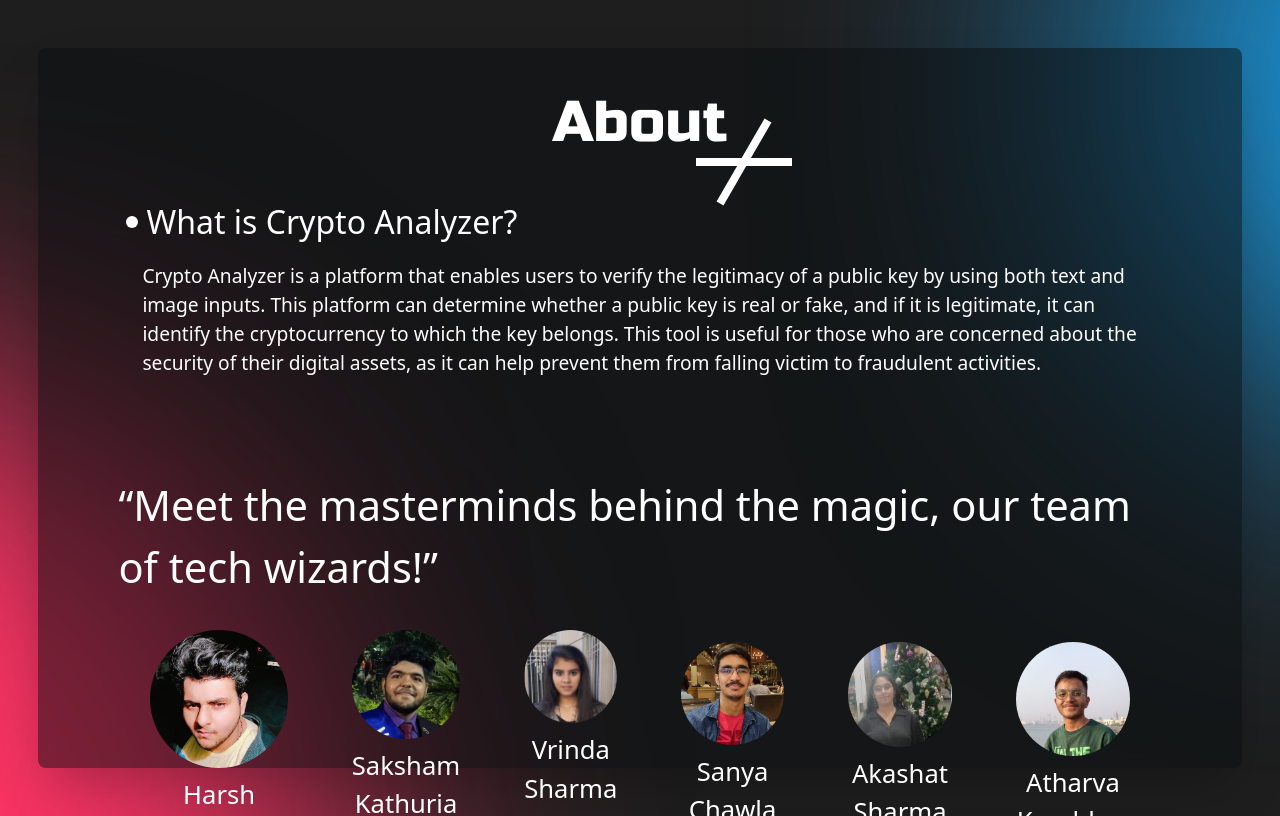
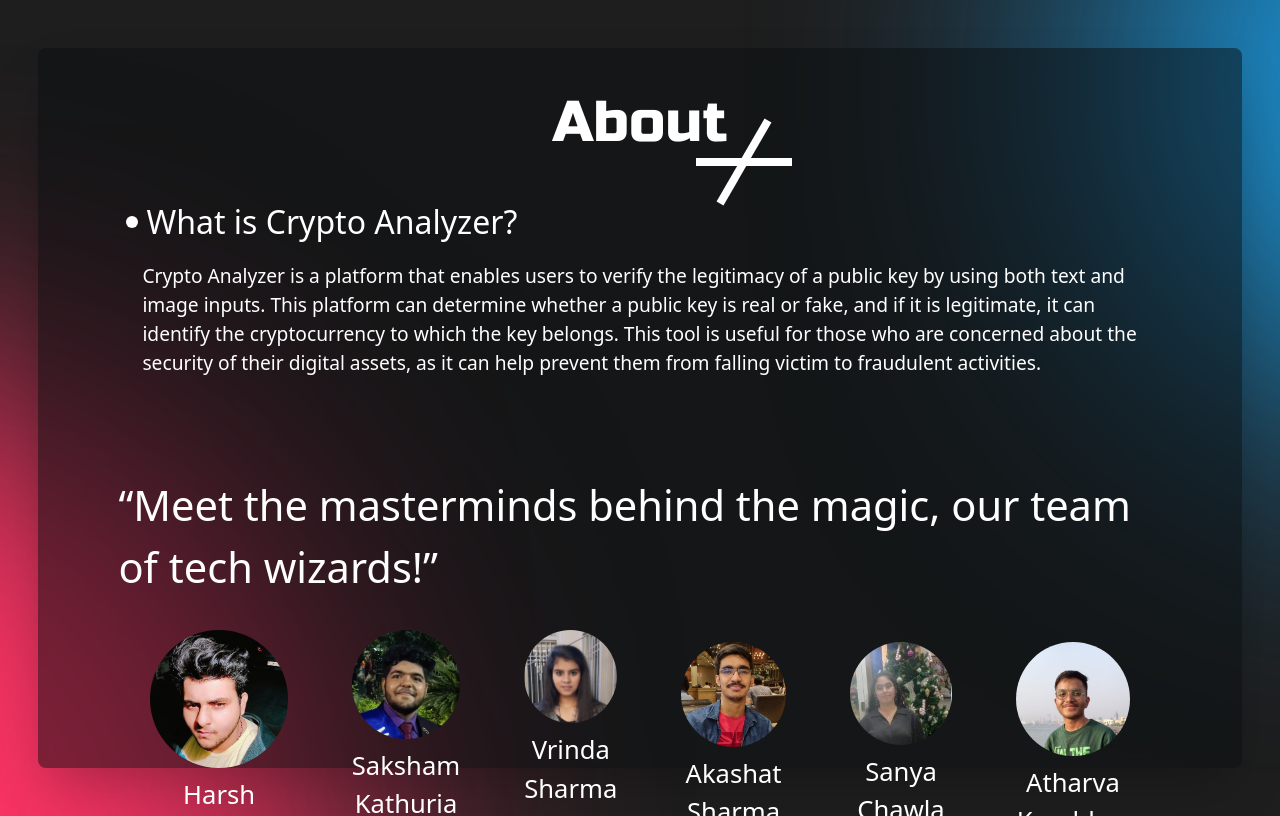
Before and after one commit to SakkyOP/crypto-analysis, a Next.js app: page /About in a window 1280 px wide. Built offline with nearby package versions, Linux system fonts and the light colour scheme.

Commit message:
akshat is sanya and vice versa

```diff
--- a/pages/About.tsx
+++ b/pages/About.tsx
@@ -44,11 +44,11 @@ const About = (props: Props) => {
                             <div className='flex max-md:flex-col'>
                                 <div className='flex items-center flex-col p-8'>
                                     <img className='rounded-full w-[12rem]' src={'codecrew/sanya.jpg'} alt='' />
-                                    <p className='text-[1.6rem] max-md:text[1.2rem] mt-2 text-center flex-nowrap'>Sanya Chawla</p>
+                                    <p className='text-[1.6rem] max-md:text[1.2rem] mt-2 text-center flex-nowrap'>Akashat Sharma</p>
                                 </div>
                                 <div className='flex items-center flex-col p-8'>
                                     <img className='rounded-full w-[12rem]' src={'codecrew/akshat.jpg'} alt='' />
-                                    <p className='text-[1.6rem] max-md:text[1.2rem] mt-2 text-center flex-nowrap'>Akashat Sharma</p>
+                                    <p className='text-[1.6rem] max-md:text[1.2rem] mt-2 text-center flex-nowrap'>Sanya Chawla</p>
                                 </div>
                                 <div className='flex items-center flex-col p-8'>
                                     <img className='rounded-full w-[12rem]' src={'codecrew/atharva.jpg'} alt='' />
```
